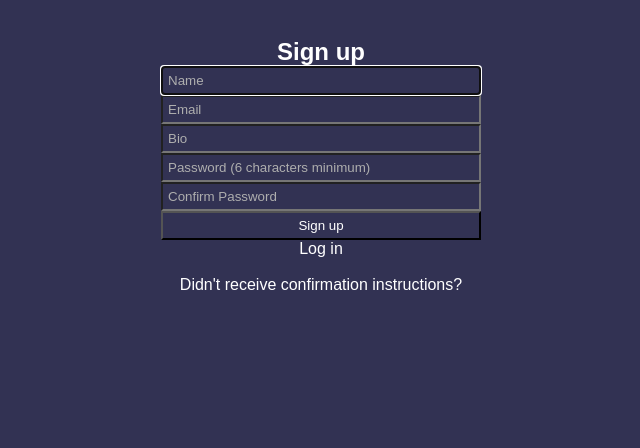
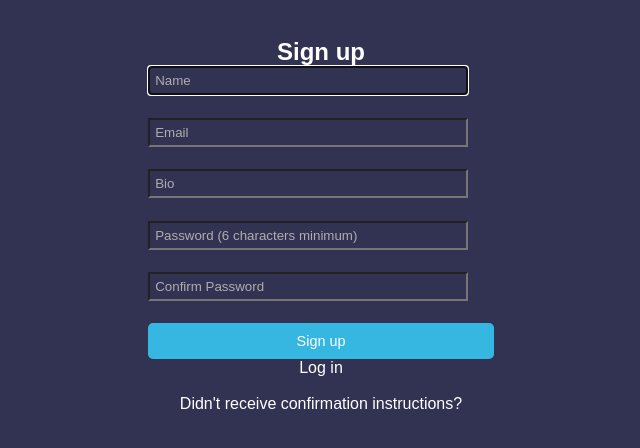
Before and after one commit to AmanWorku/Bloggers, a Rails app: page /users/sign_up in a window 1280 px wide. Shown: the top 448 px of the page, without its empty margins (319-959 px from the left). Run offline with Rails 7, Linux system fonts and the light colour scheme; parts of the project's set-up code (start-up, migrations or seed data) failed here and were passed over; some libraries are stand-ins or nearby versions.

Commit message:
Add styling to the input and new user

```diff
--- a/app/assets/stylesheets/application.css
+++ b/app/assets/stylesheets/application.css
@@ -186,3 +186,32 @@ hr {
   display: flex;
   padding: 5px;
 }
+
+
+.actions input {
+  border-radius: 5px;
+  background: rgb(53, 183, 226);
+  border: 0;
+  color: white;
+  font-size: 0.9rem;
+  padding: 10px 20px;
+  display: flex;
+  align-items: center;
+  justify-content: center;
+}
+
+.login-container input:not([type="checkbox"]):not([type="submit"]) {
+  outline: 0;
+  width: 20rem;
+  height: 2rem;
+  border-radius: 5px;
+  border: 0.5px solid gray;
+  padding: 1% 2%;
+  font-size: 1.2rem;
+}
+
+.new_user {
+  display: flex;
+  flex-direction: column;
+  gap: 1.4rem;
+}
```
